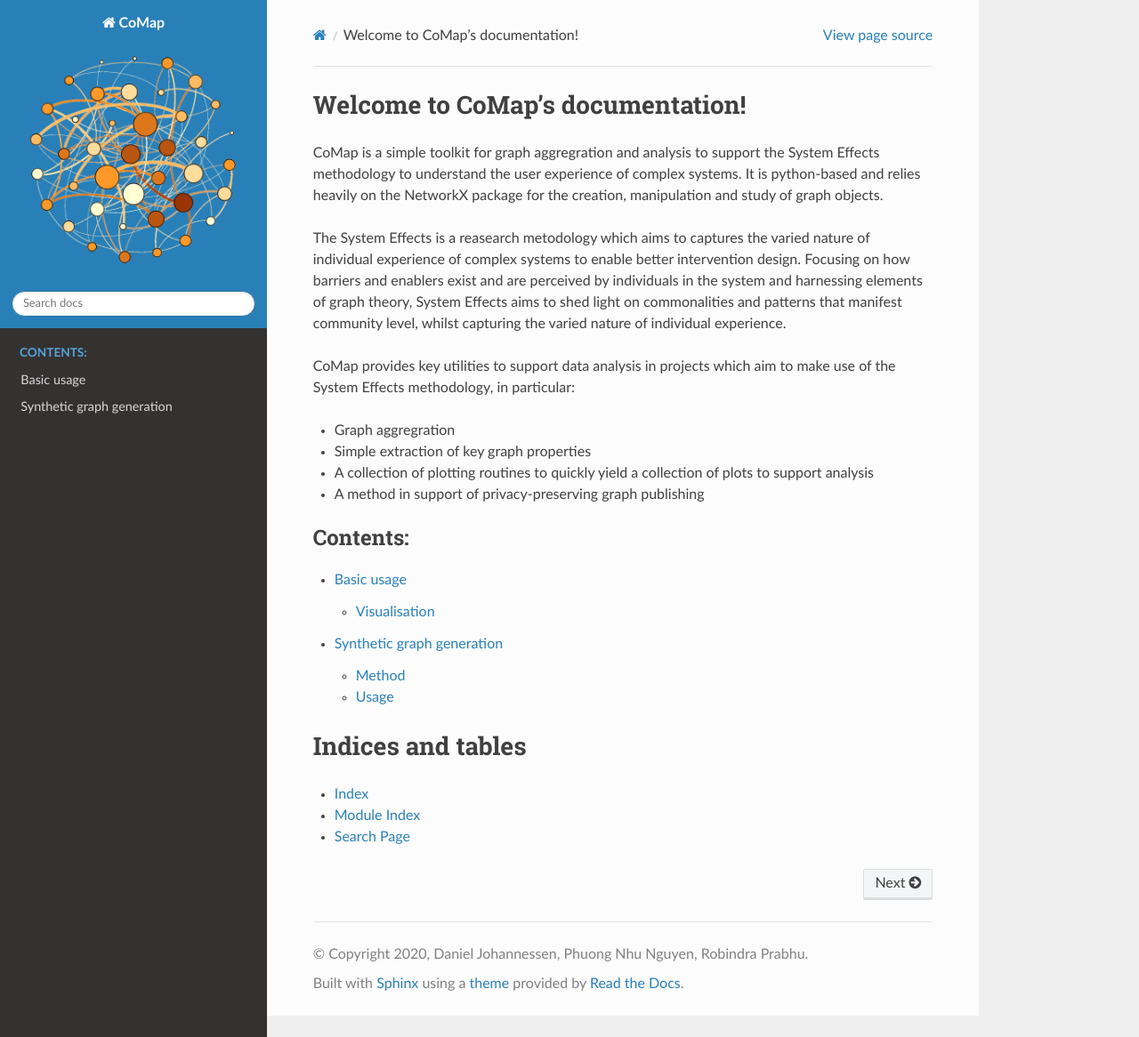
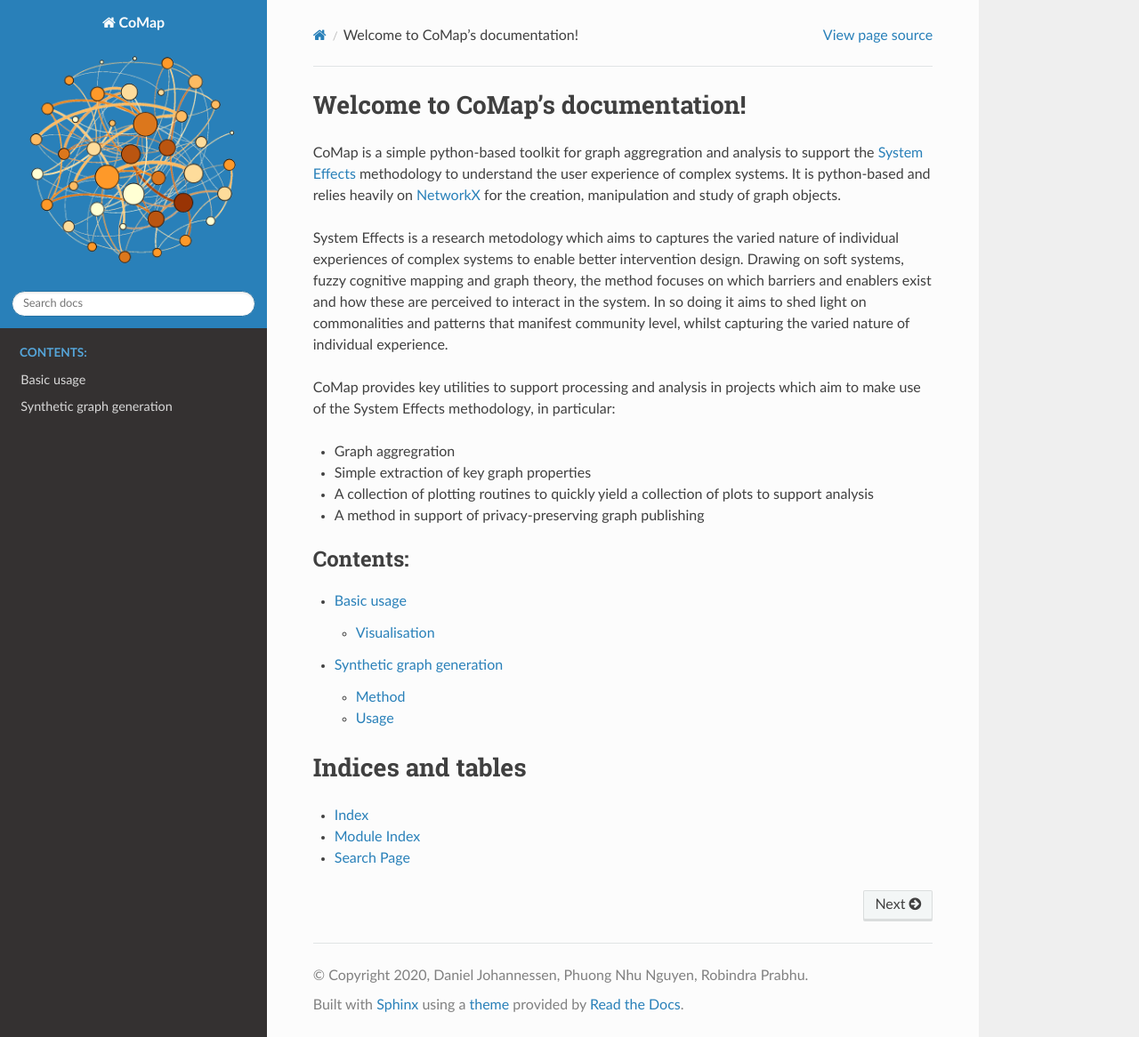
Before and after one commit to navikt/CoMap, a Sphinx documentation site: the page built from docs/source/index.rst, in a window 1280 px wide and 1166 px high. Shown: the whole window at 89% size. Built offline with Sphinx 7.4.7 and the Read the Docs theme 2.0.0, drawn with Linux system fonts in a browser that asks for light colours.

Commit message:
Updates to documentation

```diff
--- a/docs/source/index.rst
+++ b/docs/source/index.rst
@@ -5,24 +5,23 @@
 
 Welcome to CoMap's documentation!
 =================================
-CoMap is a simple toolkit for graph aggregration and analysis to support the System Effects methodology to understand the user experience of complex systems.
-It is python-based and relies heavily on the NetworkX package for the creation, manipulation and study of graph objects.
+CoMap is a simple python-based toolkit for graph aggregration and analysis to support the
+`System Effects <https://www.tandfonline.com/doi/abs/10.1080/24694452.2017.1309965>`_ methodology to understand the user experience of complex systems. It is python-based and relies heavily on
+`NetworkX <https://networkx.org>`_ for the creation, manipulation and study of graph objects.
 
-The System Effects is a reasearch metodology which aims to captures the varied nature of individual experience of complex systems to enable better intervention design.
-Focusing on how barriers and enablers exist and are perceived by individuals in the system and harnessing elements of graph theory, System Effects aims to shed light on commonalities and patterns that manifest
-community level, whilst capturing the varied nature of individual experience.
+System Effects is a research metodology which aims to captures the varied nature of individual
+experiences of complex systems to enable better intervention design. Drawing on soft systems, fuzzy
+cognitive mapping and graph theory, the method focuses on which barriers and enablers exist and how these are perceived to interact in the
+system. In so doing it aims to shed light on commonalities and patterns that manifest community level,
+whilst capturing the varied nature of individual experience.
 
-CoMap provides key utilities to support data analysis in projects which aim to make use of the System Effects methodology, in particular:
+CoMap provides key utilities to support processing and analysis in projects which aim to make
+use of the System Effects methodology, in particular:
 
 *  Graph aggregration
 *  Simple extraction of key graph properties
 *  A collection of plotting routines to quickly yield a collection of plots to support analysis
 *  A method in support of privacy-preserving graph publishing
-
-
-
-
-
 
 
 .. toctree::
```
Also changed, not shown: README.md (+3 -3 lines).
